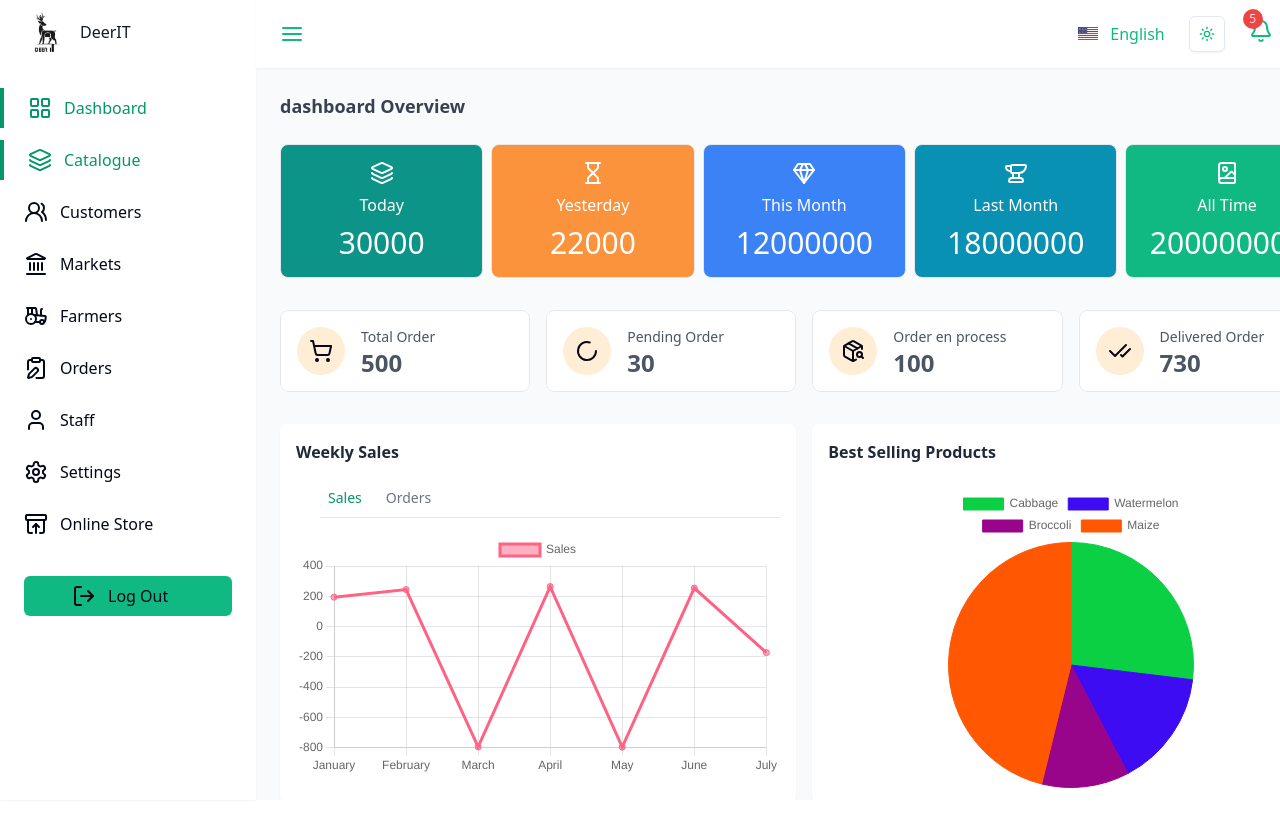
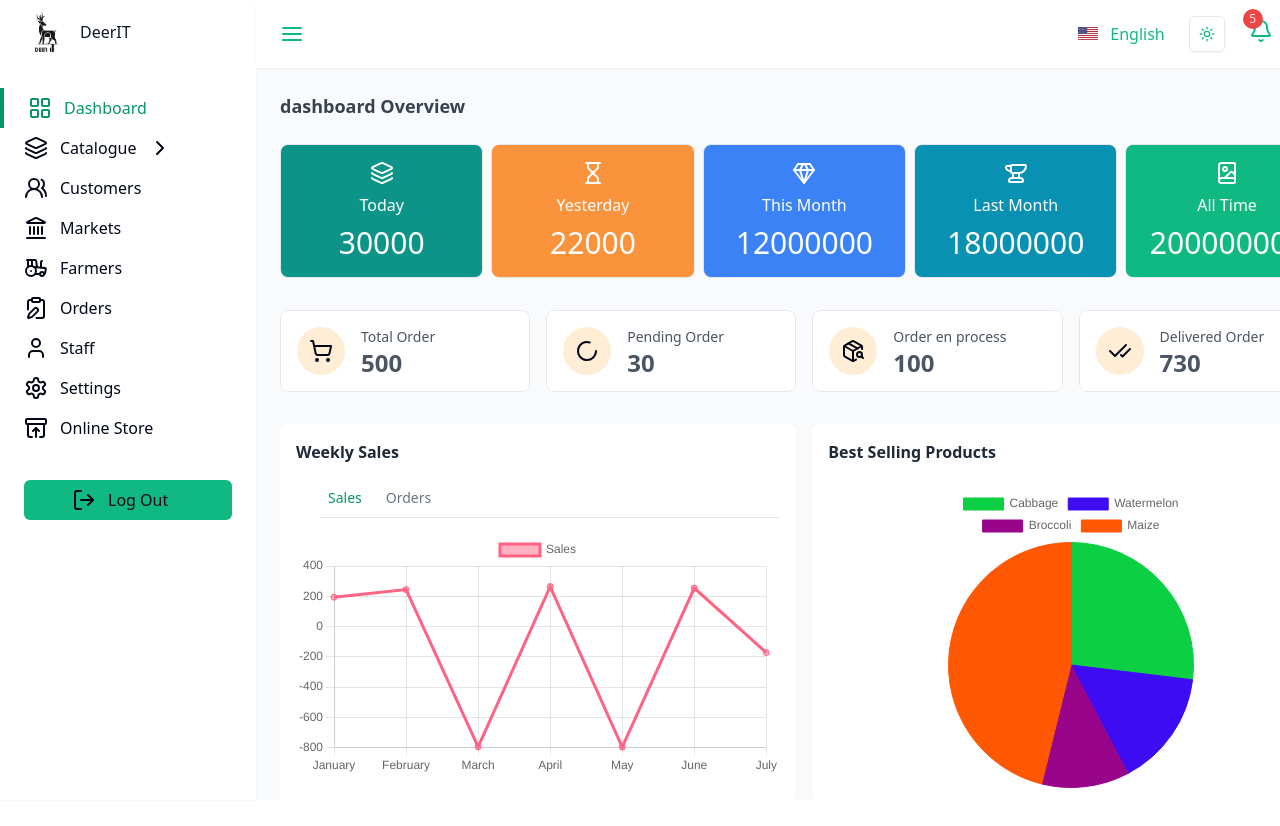
Before and after one commit to yousseflearn/deerit-multivendor-ecomerce, a Next.js app: page /dashboard in a window 1280 px wide. Shown: the top 826 px of the page. Built offline with nearby package versions, Linux system fonts and the light colour scheme.

Commit message:
Add collapsible to Catalogue in sidebar

```diff
--- /dev/null
+++ b/app/(back-office)/dashboard/(catalogue)/sliders/page.jsx
@@ -0,0 +1,5 @@
+import React from "react";
+
+export default function page() {
+  return <div>Sliders</div>;
+}
--- a/components/backoffice/SideBar.jsx
+++ b/components/backoffice/SideBar.jsx
@@ -1,7 +1,7 @@
 "use client";
 import Image from "next/image";
 import Link from "next/link";
-import React from "react";
+import React, { useState } from "react";
 import logo from "../../public/logo.jpg";
 import {
   ArchiveRestore,
@@ -14,15 +14,19 @@ import {
   Settings,
   Layers,
   LogOut,
+  ChevronRight,
+  TicketPercent,
+  SquareMenu,
+  ChartColumnStacked,
+  Boxes,
+  ChevronDown,
 } from "lucide-react";
 import {
-  DropdownMenu,
-  DropdownMenuContent,
-  DropdownMenuLabel,
-  DropdownMenuItem,
-  DropdownMenuSeparator,
-  DropdownMenuTrigger,
-} from "@/components/ui/dropdown-menu";
+  Collapsible,
+  CollapsibleContent,
+  CollapsibleTrigger,
+} from "@/components/ui/collapsible";
+
 import { usePathname } from "next/navigation";
 
 export default function SideBar() {
@@ -64,6 +68,34 @@ export default function SideBar() {
       href: "/dashboard/store",
     },
   ];
+  const categoryLinks = [
+    {
+      title: "Products",
+      icon: Boxes,
+      href: "/dashboard/products",
+    },
+    {
+      title: "Categories",
+      icon: ChartColumnStacked,
+      href: "/dashboard/categories",
+    },
+    {
+      title: "Attributes",
+      icon: SquareMenu,
+      href: "/dashboard/attributes",
+    },
+    {
+      title: "Coupons",
+      icon: TicketPercent,
+      href: "/dashboard/coupons",
+    },
+    {
+      title: "Store Sliders",
+      icon: User,
+      href: "/dashboard/sliders",
+    },
+  ];
+  const [openMenu, setOpenMenu] = useState(false);
   return (
     <div className="z-30 space-y-6 flex-shrink-0 hidden shadow-sm w-64 overflow-y-auto bg-white dark:bg-gray-800 lg:block">
       <Link
@@ -73,7 +105,7 @@ export default function SideBar() {
         <Image src={logo} alt="DeerIT logo" className="rounded-full w-12 " />
         <span className="ml-2">DeerIT</span>
       </Link>
-      <div className="flex flex-col space-y-3 mt-14">
+      <div className="flex flex-col  mt-14">
         <Link
           className={
             pathName === "/dashboard"
@@ -87,19 +119,48 @@ export default function SideBar() {
           <LayoutGrid />
           <span>Dashboard</span>
         </Link>
-        <Link
+        <div className="flex items-center space-x-3    ">
+          <Collapsible>
+            <CollapsibleTrigger>
+              <div
                 className={
-            pathName === "/dashboard"
+                  pathName === "#"
                     ? "space-x-3 px-6 py-2 text-emerald-600 border-l-4 border-emerald-600 flex items-center"
-              : "space-x-3 px-6 py-2  flex items-center"
+                    : "space-x-3 px-6 py-2  flex items-center hover:text-emerald-600 hover:border-l-4 border-emerald-600"
                 }
                 target="_self"
                 rel="noreferrer"
-          href="/dashboard"
+                href="#"
+                onClick={() => setOpenMenu(!openMenu)}
               >
                 <Layers />
                 <span>Catalogue</span>
+                {openMenu ? <ChevronDown /> : <ChevronRight />}
+              </div>
+            </CollapsibleTrigger>
+            <CollapsibleContent className="ml-6 px-3  text-sm dark:bg-gray-900">
+              {categoryLinks.map((Item, index) => {
+                const Icon = Item.icon;
+                return (
+                  <Link
+                    key={index}
+                    className={
+                      pathName === Item.href
+                        ? "space-x-3 px-6 py-2 text-emerald-600  flex items-center "
+                        : "space-x-3 px-6 py-2  flex items-center hover:text-emerald-600"
+                    }
+                    target="_self"
+                    rel="noreferrer"
+                    href={Item.href}
+                  >
+                    <Icon />
+                    <span>{Item.title}</span>
                   </Link>
+                );
+              })}
+            </CollapsibleContent>
+          </Collapsible>
+        </div>
         {sidebarLinks.map((Item, index) => {
           const Icon = Item.icon;
           return (
@@ -108,7 +169,7 @@ export default function SideBar() {
               className={
                 pathName === Item.href
                   ? "space-x-3 px-6 py-2 text-emerald-600 border-l-4 border-emerald-600 flex items-center"
-                  : "space-x-3 px-6 py-2  flex items-center"
+                  : "space-x-3 px-6 py-2  flex items-center hover:text-emerald-600"
               }
               target="_self"
               rel="noreferrer"
--- /dev/null
+++ b/components/ui/collapsible.jsx
@@ -0,0 +1,11 @@
+"use client"
+
+import * as CollapsiblePrimitive from "@radix-ui/react-collapsible"
+
+const Collapsible = CollapsiblePrimitive.Root
+
+const CollapsibleTrigger = CollapsiblePrimitive.CollapsibleTrigger
+
+const CollapsibleContent = CollapsiblePrimitive.CollapsibleContent
+
+export { Collapsible, CollapsibleTrigger, CollapsibleContent }
--- a/package.json
+++ b/package.json
@@ -9,6 +9,7 @@
     "lint": "next lint"
   },
   "dependencies": {
+    "@radix-ui/react-collapsible": "^1.1.3",
     "@radix-ui/react-dropdown-menu": "^2.1.6",
     "@radix-ui/react-slot": "^1.1.2",
     "chart.js": "^4.4.8",
```
Also changed, not shown: 1 other file (tests, documents, lock files or other folders). Lines whose indentation alone changed are shown as unchanged.
